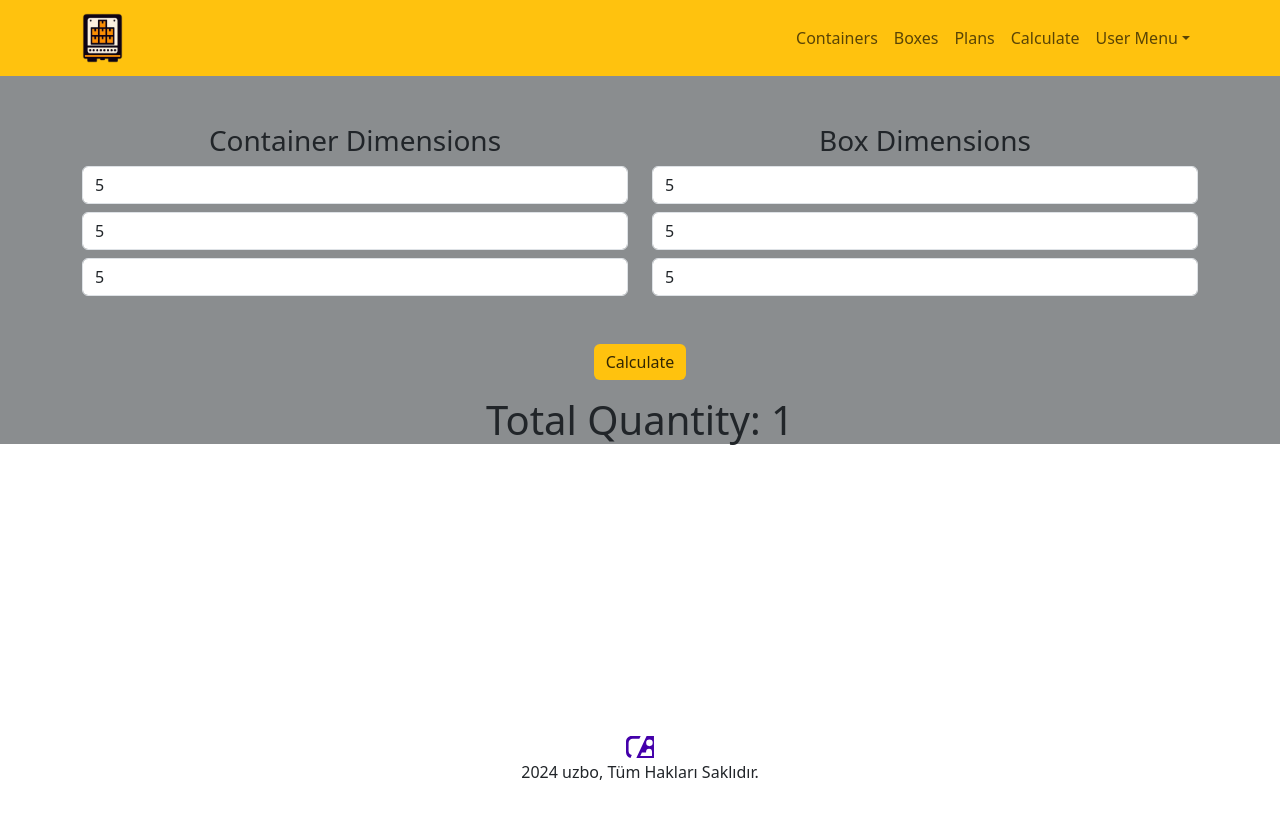
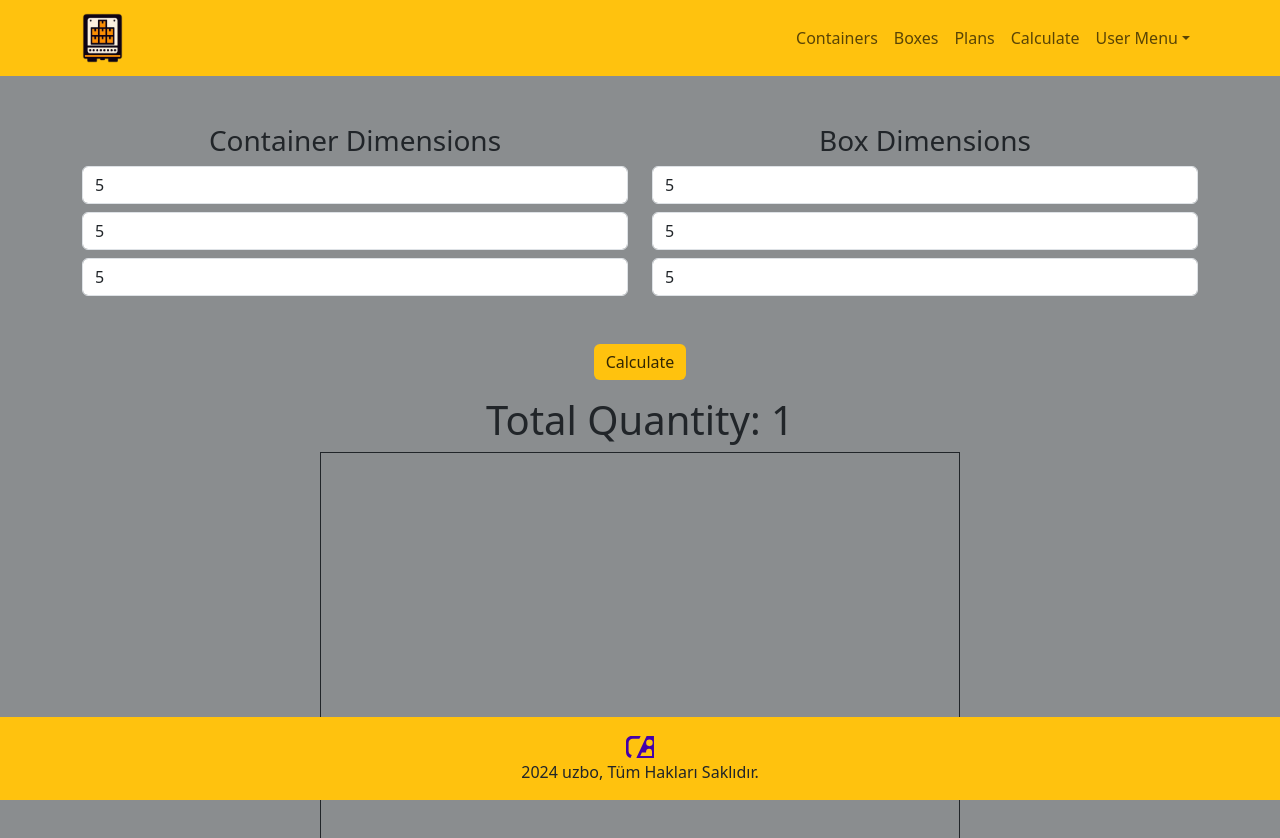
Before and after one commit to sametcandan14/loadcalv2, a React (Vite) app in the folder client/: page /calculate in a window 1280 px wide. Both pictures are taken after typing "5", "5", "5", "5", "5", "5" into the empty fields and a click on the button "Calculate". Shown: the top 838 px of the page. Before the commit the page ends 800 px from the top, so only its background shows below. Built offline with nearby package versions, Linux system fonts and the light colour scheme.

Commit message:
width and height of container

```diff
--- a/client/src/App.scss
+++ b/client/src/App.scss
@@ -60,7 +60,7 @@
 }
 
 .cargo-green {
-  background-color: var(--cargo-green);
+  color: var(--cargo-green);
 }
 
 .ocean-blue {
@@ -78,7 +78,7 @@
 }
 
 body {
-  background-color: var(--base-color);
+  background-color: var(--steel-gray);
 }
 
 // FOOTER
@@ -95,3 +95,9 @@ body {
     padding: 0.1rem;
   }
 }
+
+.load-plan {
+ padding: 0;
+ margin:0;
+  box-sizing: border-box;
+}
--- a/client/src/components/Footer.tsx
+++ b/client/src/components/Footer.tsx
@@ -1,6 +1,6 @@
 const Footer = () => {
   return (
-    <div className="footer">
+    <div className="footer safety-yellow-back pt-3">
       <img className="logo" src="/uzbo_global.svg" alt="" />
       <p>2024 uzbo, Tüm Hakları Saklıdır.</p>
     </div>
--- a/client/src/components/LoadPlan.tsx
+++ b/client/src/components/LoadPlan.tsx
@@ -1,11 +1,11 @@
 type LoadPlanProps = {
   dimensions?: {
-    boxW?: number;
-    boxH?: number;
-    boxL?: number;
-    contH?: number;
-    contW?: number;
-    contL?: number;
+    boxWidth?: number;
+    boxHeight?: number;
+    boxLength?: number;
+    contHeight: number;
+    contWidth?: number;
+    contLength?: number;
   };
   planValues?: {
     inWidth?: number;
@@ -26,13 +26,41 @@ const LoadPlan = (props: LoadPlanProps) => {
 
   console.log("totalQuantity", props?.planValues?.totalQuantity);
 
+  let width = screen.width;
+  let newWidth = (width * 80) / 100;
+
+  console.log(props.dimensions?.contWidth);
+
+  let newHeight =
+    (newWidth / Number(props.dimensions?.contWidth)) *
+    Number(props.dimensions?.contLength);
+
+  console.log(newHeight);
+
+  console.log(width);
+  console.log(newWidth);
+
   return (
-    <div>
+    <div className="load-plan">
+      {props?.planValues === undefined && (
+        <h3 className="text-center">Please enter values to calculate</h3>
+      )}
       {props?.planValues?.totalQuantity &&
         props?.planValues?.totalQuantity > 0 && (
-          <h1 className="text-center">
-            Total Quantity: {props?.planValues?.totalQuantity}
-          </h1>
+          <>
+            <h1 className="text-center">
+              Total Quantity: {props?.planValues?.totalQuantity}
+            </h1>
+            <div
+              style={{
+                margin: "auto",
+                width: `${newWidth}px`,
+
+                height: `${newHeight}px`,
+                border: "1px solid",
+              }}
+            ></div>
+          </>
         )}
     </div>
   );
```
